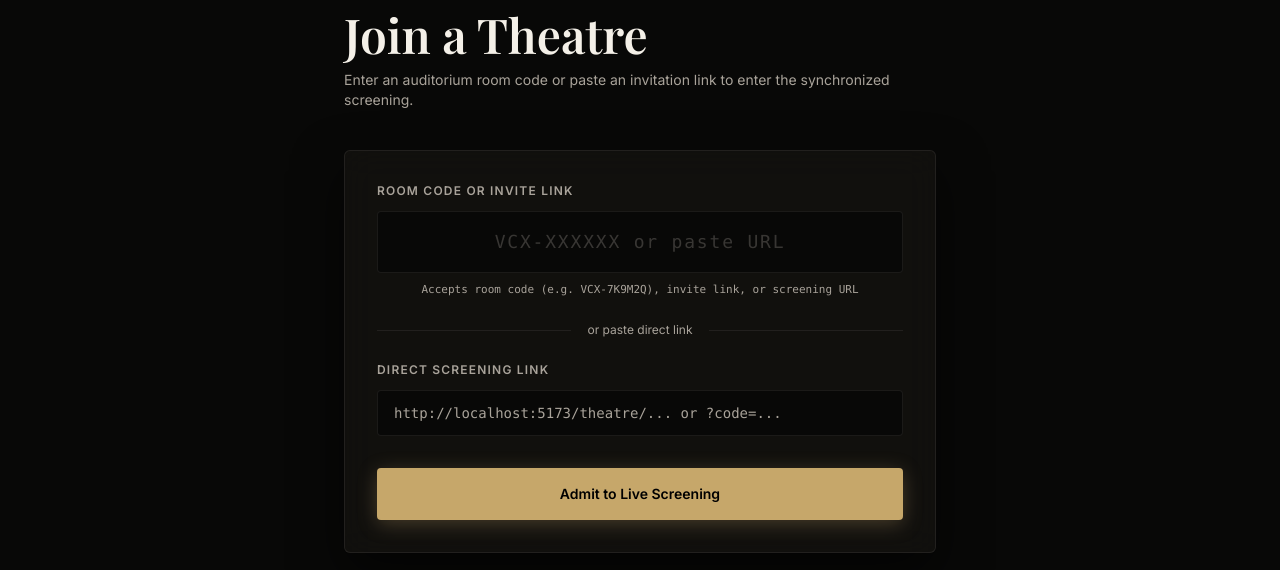
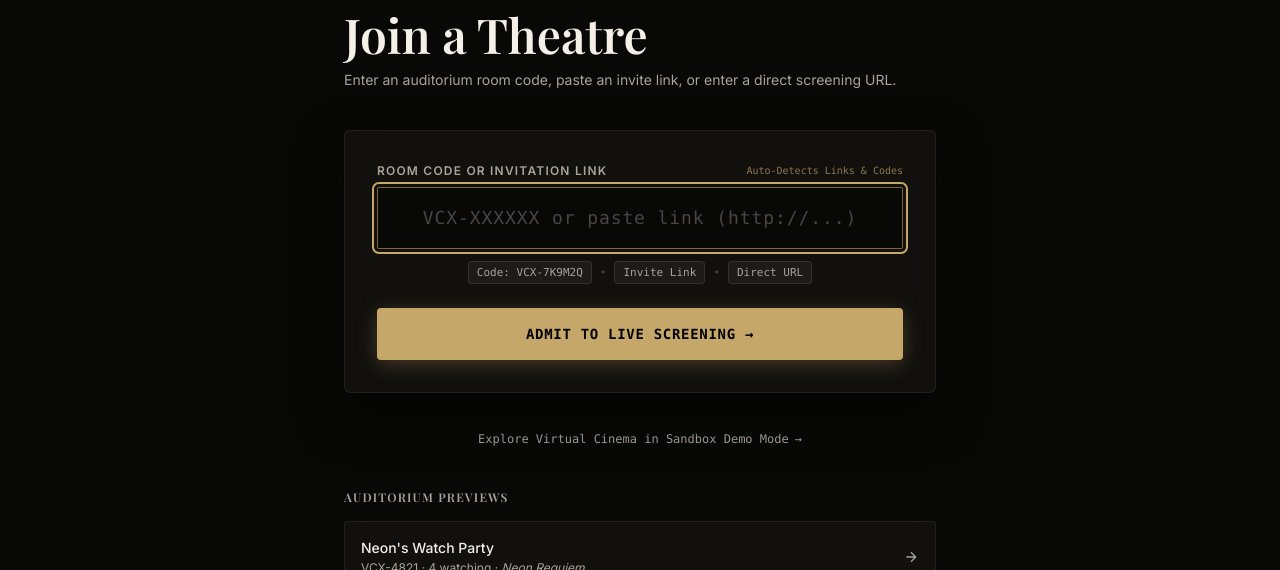
Before and after one commit to jeetvaghela16/VCinema, a React (Vite) app: page /join-theatre in a window 1280 px wide. Shown: the part 154-724 px from the top of the page. Built offline with nearby package versions, Linux system fonts and the light colour scheme; no server answers; a web font is replaced by a local one.

Commit message:
fix: unified auto-detecting admission input for room codes, invite links, and theatre URLs

```diff
--- a/src/pages/JoinTheatre.tsx
+++ b/src/pages/JoinTheatre.tsx
@@ -15,40 +15,45 @@ function parseAuditoriumInput(input: string): { code?: string; roomId?: string }
   const trimmed = input.trim();
   if (!trimmed) return {};
 
+  const lower = trimmed.toLowerCase();
+
   // Check if it looks like a URL or path
   if (
-    trimmed.includes('http://') ||
-    trimmed.includes('https://') ||
-    trimmed.includes('/theatre/') ||
-    trimmed.includes('/join-theatre') ||
-    trimmed.includes('localhost') ||
-    trimmed.includes('.app')
+    lower.includes('http://') ||
+    lower.includes('https://') ||
+    lower.includes('/theatre/') ||
+    lower.includes('/join-theatre') ||
+    lower.includes('code=') ||
+    lower.includes('localhost') ||
+    lower.includes('.app')
   ) {
+    // Check ?code= query param
+    const codeMatch = trimmed.match(/[?&]code=([a-zA-Z0-9_-]+)/i);
+    if (codeMatch && codeMatch[1]) {
+      return { code: codeMatch[1].trim().toUpperCase() };
+    }
+
+    // Check /theatre/:id
+    const theatreMatch = trimmed.match(/\/theatre\/([a-zA-Z0-9_-]+)/i);
+    if (theatreMatch && theatreMatch[1]) {
+      return { roomId: theatreMatch[1].trim(), code: theatreMatch[1].trim().toUpperCase() };
+    }
+
     try {
-      const urlString = trimmed.startsWith('http') ? trimmed : `http://${trimmed}`;
+      const urlString = lower.startsWith('http') ? trimmed : `http://${trimmed}`;
       const url = new URL(urlString);
 
-      // Check ?code= query param
       const paramCode = url.searchParams.get('code');
       if (paramCode) {
         return { code: paramCode.trim().toUpperCase() };
       }
 
-      // Check /theatre/:id
-      const theatreMatch = url.pathname.match(/\/theatre\/([a-zA-Z0-9_-]+)/);
-      if (theatreMatch && theatreMatch[1]) {
-        return { roomId: theatreMatch[1], code: theatreMatch[1].toUpperCase() };
+      const match = url.pathname.match(/\/theatre\/([a-zA-Z0-9_-]+)/i);
+      if (match && match[1]) {
+        return { roomId: match[1], code: match[1].toUpperCase() };
       }
     } catch {
-      // Regex fallback for malformed URLs
-      const theatreMatch = trimmed.match(/theatre\/([a-zA-Z0-9_-]+)/);
-      if (theatreMatch && theatreMatch[1]) {
-        return { roomId: theatreMatch[1], code: theatreMatch[1].toUpperCase() };
-      }
-      const codeMatch = trimmed.match(/code=([a-zA-Z0-9_-]+)/);
-      if (codeMatch && codeMatch[1]) {
-        return { code: codeMatch[1].toUpperCase() };
-      }
+      // Fallback
     }
   }
 
@@ -65,8 +70,8 @@ export default function JoinTheatre() {
   const navigate = useNavigate();
   const [searchParams] = useSearchParams();
 
-  const [code, setCode] = useState('');
-  const [linkInput, setLinkInput] = useState('');
+  // Unified admission input: accepts room codes, invite links, or direct theatre URLs
+  const [admissionInput, setAdmissionInput] = useState('');
   const [password, setPassword] = useState('');
   const [passwordRequired, setPasswordRequired] = useState(false);
   const [pendingRoomId, setPendingRoomId] = useState<string | null>(null);
@@ -74,73 +79,25 @@ export default function JoinTheatre() {
   const [isSearching, setIsSearching] = useState(false);
   const [errorMessage, setErrorMessage] = useState<string | null>(null);
 
-  // Pre-populate code if provided in query params (e.g. from invite link)
+  // Pre-populate if provided in query params (e.g. from invite link ?code=VCX-XXXXXX)
   useEffect(() => {
     const urlCode = searchParams.get('code');
     if (urlCode) {
-      setCode(urlCode.toUpperCase().trim());
+      setAdmissionInput(urlCode.toUpperCase().trim());
     }
   }, [searchParams]);
-
-  const handleCodeInput = (e: React.ChangeEvent<HTMLInputElement>) => {
-    const raw = e.target.value;
-    setErrorMessage(null);
-
-    // If the user pastes a URL into the room code field
-    if (
-      raw.includes('http') ||
-      raw.includes('/theatre/') ||
-      raw.includes('localhost') ||
-      raw.includes('join-theatre')
-    ) {
-      const parsed = parseAuditoriumInput(raw);
-      if (parsed.code && !parsed.roomId) {
-        setCode(parsed.code);
-      } else if (parsed.roomId) {
-        setCode(parsed.roomId);
-      } else {
-        setCode(raw.trim());
-      }
-      return;
-    }
-
-    // Normal typing: keep alphanumeric and dash
-    const val = raw.toUpperCase().replace(/[^A-Z0-9-]/g, '').slice(0, 30);
-    setCode(val);
-  };
-
-  const handleCodePaste = (e: React.ClipboardEvent<HTMLInputElement>) => {
-    const pastedText = e.clipboardData.getData('text');
-    if (
-      pastedText.includes('http') ||
-      pastedText.includes('/theatre/') ||
-      pastedText.includes('code=') ||
-      pastedText.includes('localhost')
-    ) {
-      e.preventDefault();
-      const parsed = parseAuditoriumInput(pastedText);
-      if (parsed.code && !parsed.roomId) {
-        setCode(parsed.code);
-      } else if (parsed.roomId) {
-        setCode(parsed.roomId);
-      } else {
-        setCode(pastedText.trim());
-      }
-      setErrorMessage(null);
-    }
-  };
 
   const handleJoin = async (e: React.FormEvent) => {
     e.preventDefault();
     setErrorMessage(null);
 
-    const inputToUse = code.trim() || linkInput.trim();
-    if (!inputToUse) {
-      setErrorMessage('Please enter an auditorium room code or paste an invitation link.');
+    const raw = admissionInput.trim();
+    if (!raw) {
+      setErrorMessage('Please enter an auditorium room code or paste your invitation link.');
       return;
     }
 
-    const parsed = parseAuditoriumInput(inputToUse);
+    const parsed = parseAuditoriumInput(raw);
     setIsSearching(true);
 
     try {
@@ -151,19 +108,19 @@ export default function JoinTheatre() {
         room = await getTheatreByCode(parsed.code);
       }
 
-      // 2. If not found by code, try by direct room ID
+      // 2. If not found by code, try by direct room ID (e.g. from /theatre/:id)
       if (!room && parsed.roomId) {
         room = await getTheatreById(parsed.roomId);
       }
 
-      // 3. If still not found, try looking up raw code as direct room ID
-      if (!room && parsed.code) {
-        room = await getTheatreById(parsed.code);
+      // 3. Fallback: try raw input directly as Firestore room ID
+      if (!room && raw.length > 10) {
+        room = await getTheatreById(raw);
       }
 
       if (!room) {
         setErrorMessage(
-          `No active auditorium found for "${inputToUse}". Please check the room code or ask the host for a link.`
+          `No active auditorium found for "${raw}". Please verify the code or ask the host for a valid screening link.`
         );
         return;
       }
@@ -176,10 +133,10 @@ export default function JoinTheatre() {
         return;
       }
 
-      // Navigate to live theatre
+      // Navigate to live theatre screening room
       navigate(`/theatre/${room.id}`);
     } catch {
-      setErrorMessage('Network error while locating auditorium. Please try again.');
+      setErrorMessage('Network error while locating auditorium. Please check your connection and try again.');
     } finally {
       setIsSearching(false);
     }
@@ -207,7 +164,7 @@ export default function JoinTheatre() {
           Join a Theatre
         </h2>
         <p className="text-vc-text-muted text-sm mb-10">
-          Enter an auditorium room code or paste an invitation link to enter the synchronized screening.
+          Enter an auditorium room code, paste an invite link, or enter a direct screening URL.
         </p>
 
         {/* Error Alert */}
@@ -265,56 +222,43 @@ export default function JoinTheatre() {
           ) : (
             /* Standard Admission Form */
             <form onSubmit={handleJoin}>
-              {/* Room code or link input */}
+              {/* Unified admission input */}
               <div className="mb-6">
-                <label htmlFor="room-code" className="block text-xs font-semibold text-vc-text-muted uppercase tracking-widest mb-3">
-                  Room Code or Invite Link
-                </label>
+                <div className="flex items-center justify-between mb-2">
+                  <label htmlFor="admission-input" className="block text-xs font-semibold text-vc-text-muted uppercase tracking-widest">
+                    Room Code or Invitation Link
+                  </label>
+                  <span className="text-[10px] font-mono text-vc-gold/70">
+                    Auto-Detects Links & Codes
+                  </span>
+                </div>
                 <input
-                  id="room-code"
+                  id="admission-input"
                   type="text"
-                  value={code}
-                  onChange={handleCodeInput}
-                  onPaste={handleCodePaste}
-                  placeholder="VCX-XXXXXX or paste URL"
-                  className="w-full bg-vc-bg-base border border-vc-border rounded-[4px] px-5 py-4 text-base sm:text-lg font-mono text-center text-vc-text-primary placeholder-vc-text-muted/30 tracking-[0.1em] focus:border-vc-gold/50 focus:outline-none transition-colors"
+                  value={admissionInput}
+                  onChange={(e) => {
+                    setAdmissionInput(e.target.value);
+                    setErrorMessage(null);
+                  }}
+                  placeholder="VCX-XXXXXX or paste link (http://...)"
+                  className="w-full bg-vc-bg-base border border-vc-border rounded-[4px] px-5 py-4 text-base sm:text-lg font-mono text-center text-vc-text-primary placeholder-vc-text-muted/40 tracking-[0.05em] focus:border-vc-gold/60 focus:outline-none transition-colors selection:bg-vc-gold selection:text-black"
                   autoComplete="off"
+                  autoFocus
                   aria-describedby="code-hint"
                 />
-                <p id="code-hint" className="text-[11px] text-vc-text-muted mt-2 text-center font-mono">
-                  Accepts room code (e.g. VCX-7K9M2Q), invite link, or screening URL
-                </p>
-              </div>
-
-              {/* OR divider */}
-              <div className="flex items-center gap-4 my-6">
-                <div className="flex-1 h-[1px] bg-vc-border" />
-                <span className="text-xs text-vc-text-muted">or paste direct link</span>
-                <div className="flex-1 h-[1px] bg-vc-border" />
-              </div>
-
-              {/* Invite link input */}
-              <div className="mb-8">
-                <label htmlFor="invite-link" className="block text-xs font-semibold text-vc-text-muted uppercase tracking-widest mb-3">
-                  Direct Screening Link
-                </label>
-                <input
-                  id="invite-link"
-                  type="text"
-                  value={linkInput}
-                  onChange={(e) => {
-                    setLinkInput(e.target.value);
-                    setErrorMessage(null);
-                  }}
-                  placeholder="http://localhost:5173/theatre/... or ?code=..."
-                  className="w-full bg-vc-bg-base border border-vc-border rounded-[4px] px-4 py-3 text-sm text-vc-text-primary placeholder-vc-text-muted focus:border-vc-gold/50 focus:outline-none transition-colors font-mono"
-                />
+                <div className="mt-3 flex flex-wrap items-center justify-center gap-2 text-[11px] text-vc-text-muted font-mono">
+                  <span className="px-2 py-0.5 rounded bg-white/5 border border-white/10">Code: VCX-7K9M2Q</span>
+                  <span className="text-white/20">&bull;</span>
+                  <span className="px-2 py-0.5 rounded bg-white/5 border border-white/10">Invite Link</span>
+                  <span className="text-white/20">&bull;</span>
+                  <span className="px-2 py-0.5 rounded bg-white/5 border border-white/10">Direct URL</span>
+                </div>
               </div>
 
               <button
                 type="submit"
                 disabled={isSearching}
-                className="w-full py-4 bg-vc-gold text-black text-sm font-semibold rounded-[4px] text-center hover:bg-vc-gold/90 transition-all duration-200 active:scale-[0.99] flex items-center justify-center gap-2 shadow-[0_4px_20px_rgba(198,167,106,0.3)] disabled:opacity-50"
+                className="w-full py-4 bg-vc-gold text-black text-sm font-semibold rounded-[4px] text-center hover:bg-vc-gold/90 transition-all duration-200 active:scale-[0.99] flex items-center justify-center gap-2 shadow-[0_4px_20px_rgba(198,167,106,0.3)] disabled:opacity-50 font-mono tracking-wider uppercase"
               >
                 {isSearching ? (
                   <>
@@ -322,7 +266,7 @@ export default function JoinTheatre() {
                     <span>Locating Auditorium...</span>
                   </>
                 ) : (
-                  <span>Admit to Live Screening</span>
+                  <span>Admit to Live Screening &rarr;</span>
                 )}
               </button>
             </form>
```
